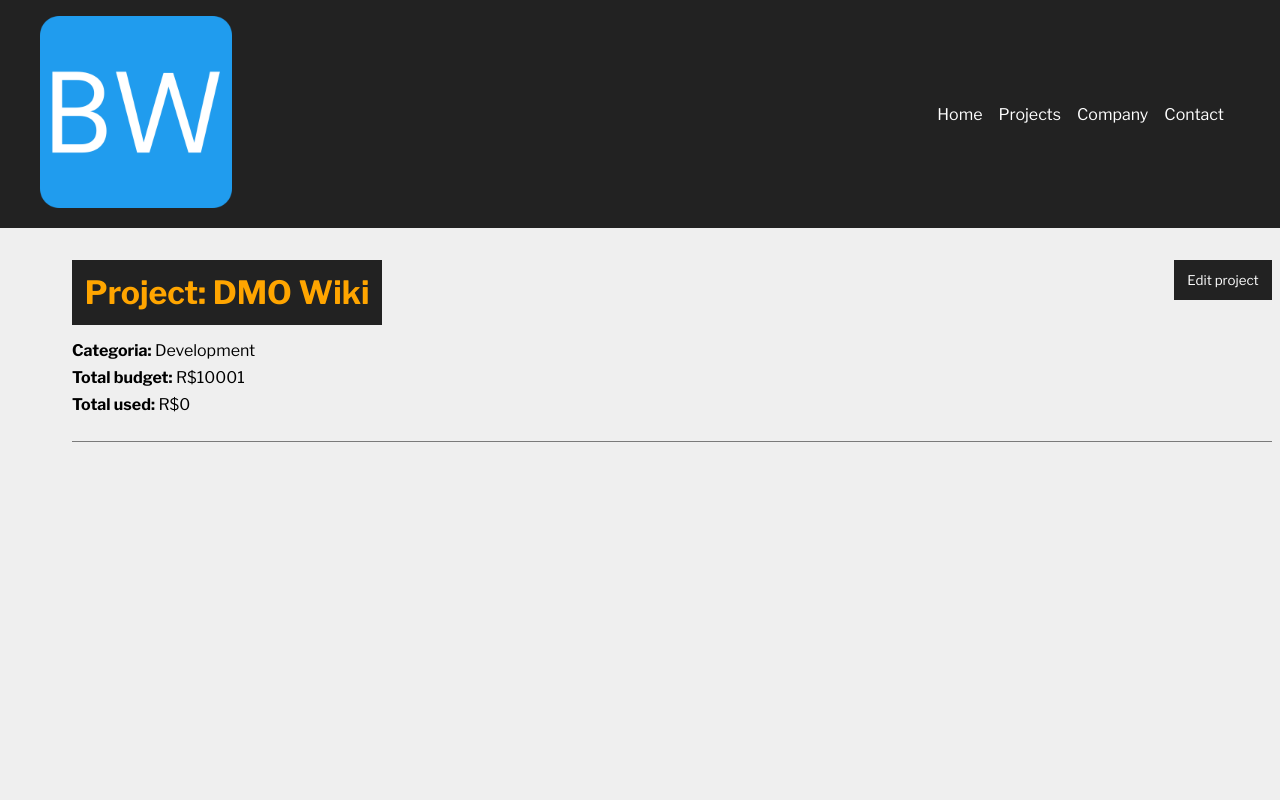
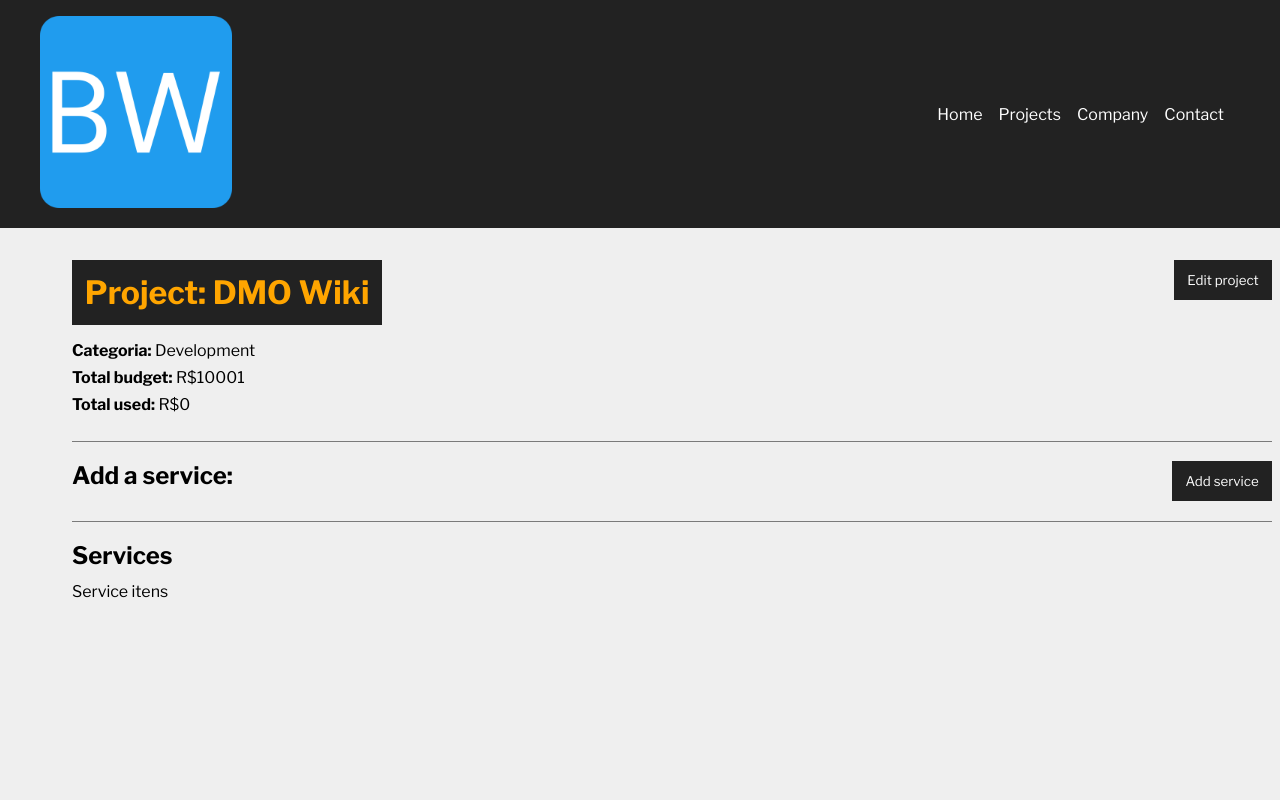
Before and after one commit to MarceloLima11/BudgetWise, a React (Vite) app: page /project/1 in a window 1280 px wide. Shown: the top 800 px of the page. Built offline with nearby package versions, Linux system fonts and the light colour scheme; data requests are answered from the project's data file.

Commit message:
wip(*): service area in project page

```diff
--- a/db.json
+++ b/db.json
@@ -12,8 +12,8 @@
       "id": 1
     },
     {
-      "name": "Unknown Poetry2",
-      "budget": "8996",
+      "name": "Unknown Poetry",
+      "budget": "10000",
       "category": {
         "id": "3",
         "name": "Design"
--- a/src/components/pages/Project.jsx
+++ b/src/components/pages/Project.jsx
@@ -13,6 +13,7 @@
 
     const [project, setProject] = useState([]);
     const [showProjectForm, setShowProjectForm] = useState(false);
+    const [showServiceForm, setShowServiceForm] = useState(false);
     const [message, setMessage] = useState();
     const [type, setType] = useState();
 
@@ -31,6 +32,8 @@
     }, [id])
 
     function editPost(project) {
+        setMessage('')
+
         if (project.budget < project.cost) {
             setMessage('The budget cannot be less than the project cost');
             setType('error');
@@ -58,6 +61,10 @@
         setShowProjectForm(!showProjectForm)
     }
 
+    function toggleServiceForm() {
+        setShowServiceForm(!showServiceForm)
+    }
+
     return (
         <>
             {project.name ? (<div className={styles.project_details}>
@@ -65,7 +72,11 @@
                     {message && <Message type={type} msg={message} />}
                     <div className={styles.details_container}>
                         <h1>Project: {project.name}</h1>
-                        <button className={styles.btn} onClick={toggleProjectForm}>{!showProjectForm ? 'Edit project' : 'Close'}</button>
+                        <button
+                            className={styles.btn}
+                            onClick={toggleProjectForm}>{!showProjectForm
+                                ? 'Edit project' : 'Close'}
+                        </button>
                         {!showProjectForm ? (
                             <div className={styles.project_info}>
                                 <p>
@@ -83,6 +94,25 @@
                             <p>form</p>
                         </div>)}
                     </div>
+                    <div className={styles.service_form_container}>
+                        <h2>Add a service:</h2>
+                        <button
+                            className={styles.btn}
+                            onClick={toggleServiceForm}>{!showServiceForm
+                                ? 'Add service' : 'Close'}
+                        </button>
+                        <div className={styles.project_info}>
+                            {
+                                showServiceForm && (<div>
+                                    Service forms
+                                </div>)
+                            }
+                        </div>
+                    </div>
+                    <h2>Services</h2>
+                    <Container customClass="start">
+                        <p>Service itens</p>
+                    </Container>
                 </Container>
             </div>) : (
                 <Loading />
```
